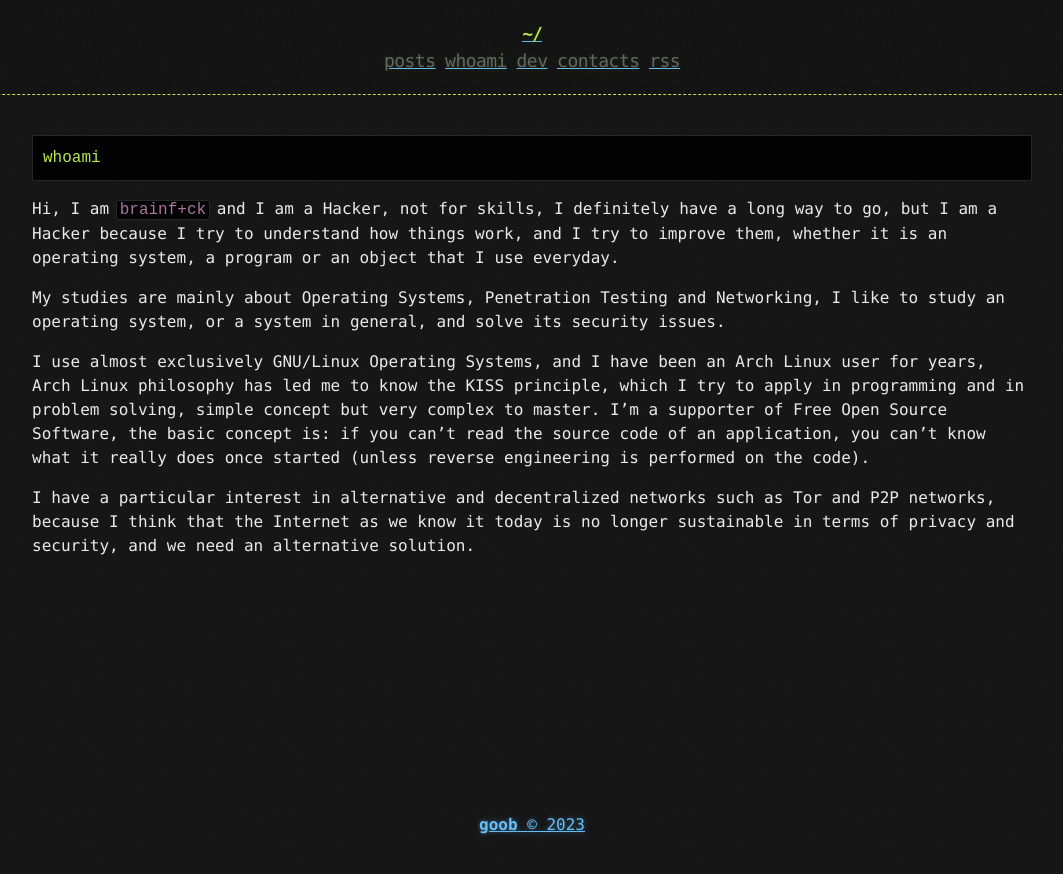
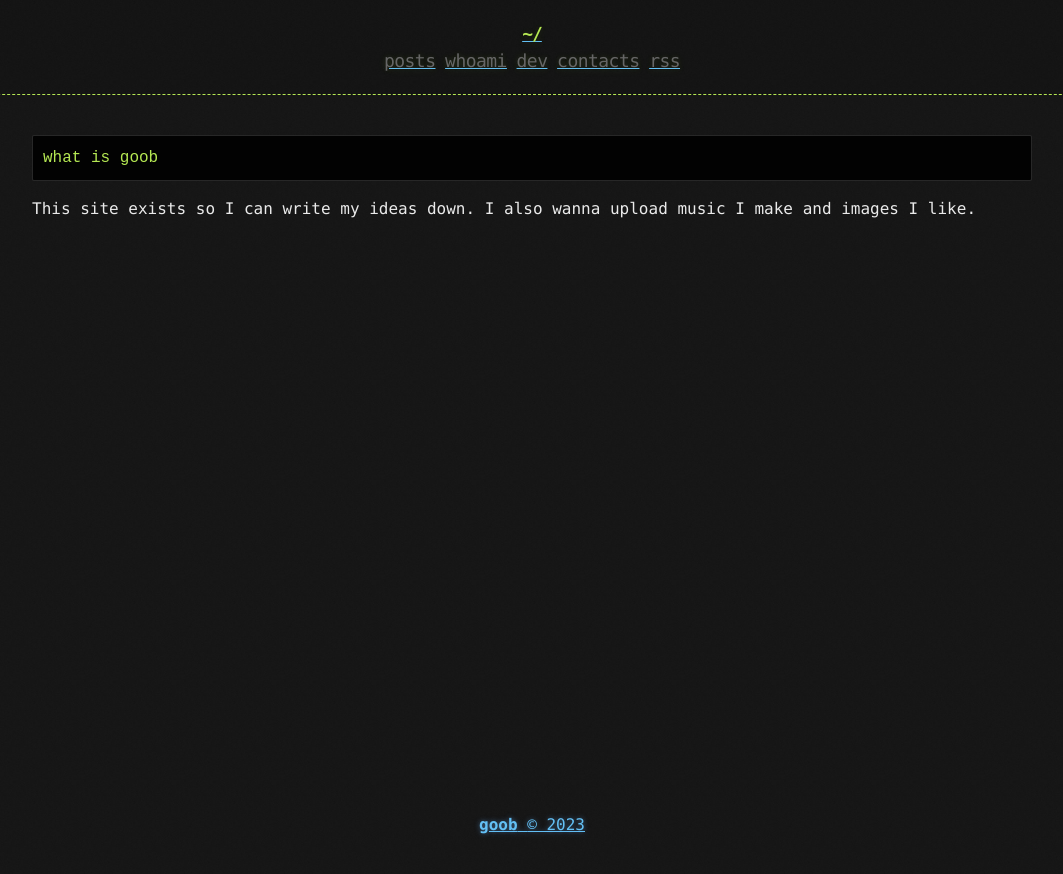
Before and after one commit to goobbess/goobbess.github.io, a Jekyll site: the page built from whoami.md, in a window 1280 px wide. Shown: the top 874 px of the page, without its empty margins (108-1171 px from the left). Built offline with Jekyll 4.4.1, drawn with Linux system fonts in a browser that asks for light colours.

Commit message:
Update whoami.md

````diff
--- a/whoami.md
+++ b/whoami.md
@@ -1,17 +1,10 @@
 ---
 layout: page
-title: whoami | brainfucksec
+title: what is goob | goobbess
 ---
 
 ```term
-whoami
+what is goob
 ```
 
-Hi, I am `brainf+ck` and I am a Hacker, not for skills, I definitely have a long way to go, but I am a Hacker because I try to understand how things work, and I try to improve them, whether it is an operating system, a program or an object that I use everyday.
-
-My studies are mainly about Operating Systems, Penetration Testing and Networking, I like to study an operating system, or a system in general, and solve its security issues.
-
-I use almost exclusively GNU/Linux Operating Systems, and I have been an Arch Linux user for years, Arch Linux philosophy has led me to know the KISS principle, which I try to apply in programming and in problem solving, simple concept but very complex to master.
-I'm a supporter of Free Open Source Software, the basic concept is: if you can't read the source code of an application, you can't know what it really does once started (unless reverse engineering is performed on the code).
-
-I have a particular interest in alternative and decentralized networks such as Tor and P2P networks, because I think that the Internet as we know it today is no longer sustainable in terms of privacy and security, and we need an alternative solution.
+This site exists so I can write my ideas down. I also wanna upload music I make and images I like.
````
